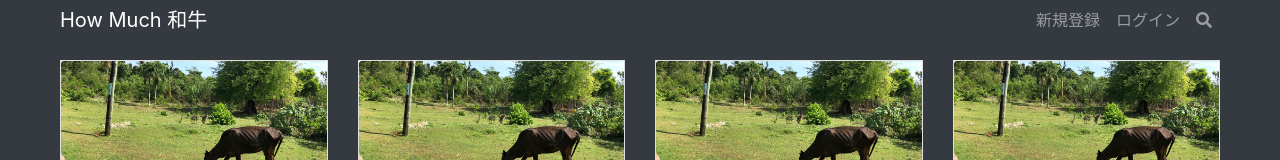
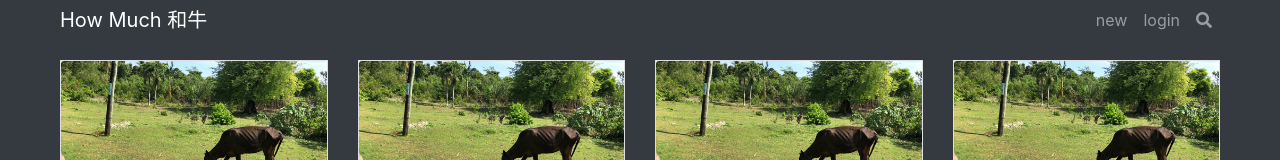
Before and after one commit to momone0124/wagyu_price, a plain HTML site: page index.html in a window 1280 px wide. Shown: the top 160 px of the page. Drawn offline with Linux system fonts and the light colour scheme.

Commit message:
fix: 英語に変換

```diff
--- a/index.html
+++ b/index.html
@@ -16,10 +16,10 @@
     <span class="navbar-brand mr-auto navbar-brand-center">How Much 和牛</span>
     <ul class="navbar-nav">
       <li class="nav-item d-none d-sm-block">
-        <a class="nav-link" href="#">新規登録</a>
+        <a class="nav-link" href="#">new</a>
       </li>
       <li class="nav-item">
-        <a class="nav-link" href="#">ログイン</a>
+        <a class="nav-link" href="#">login</a>
       </li>
       <li class="nav-item d-none d-sm-block">
         <a class="nav-link" href="#" data-toggle="modal" data-target="#search-studio"><i class="fas fa-search"></i></a>
```
